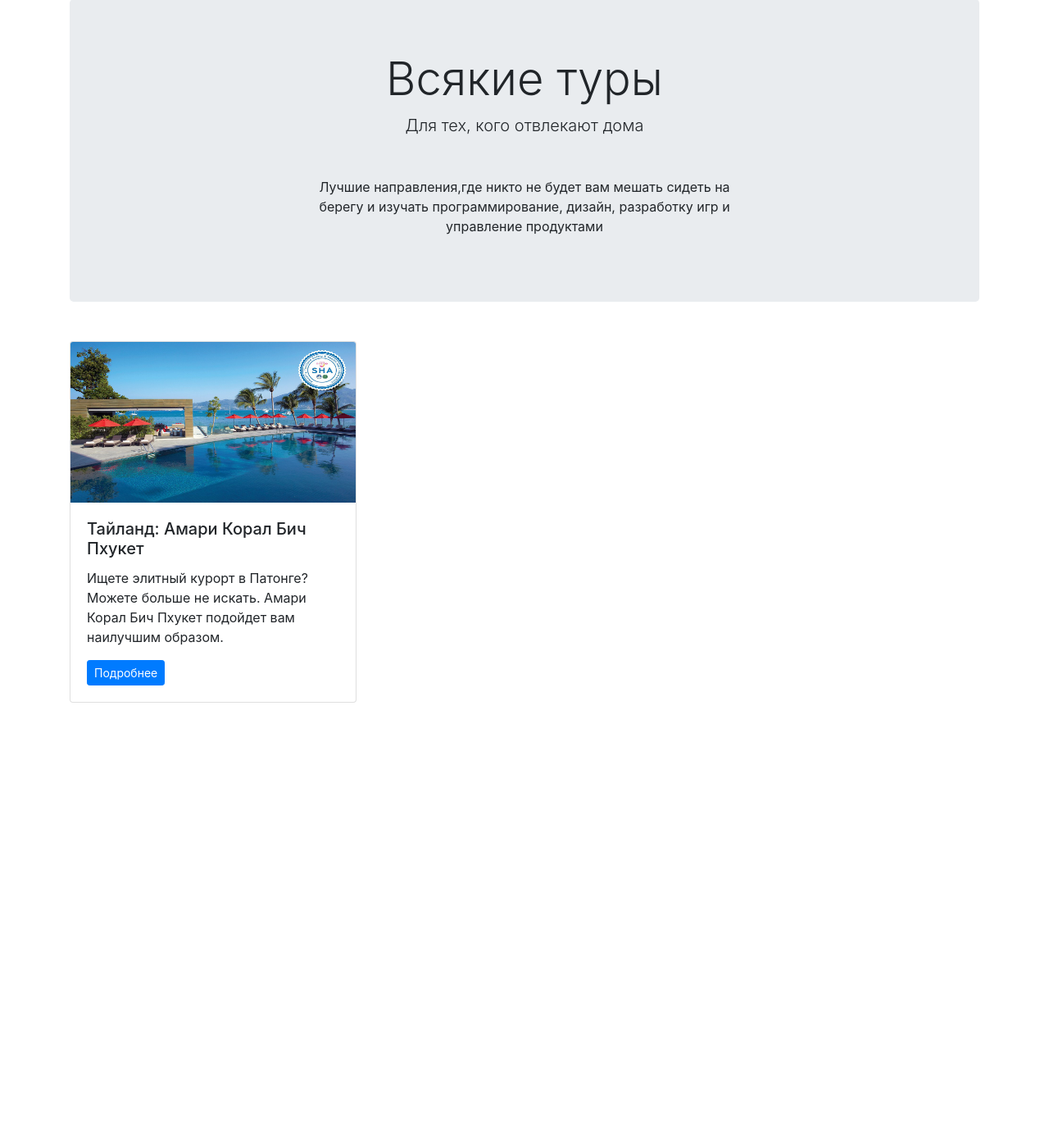
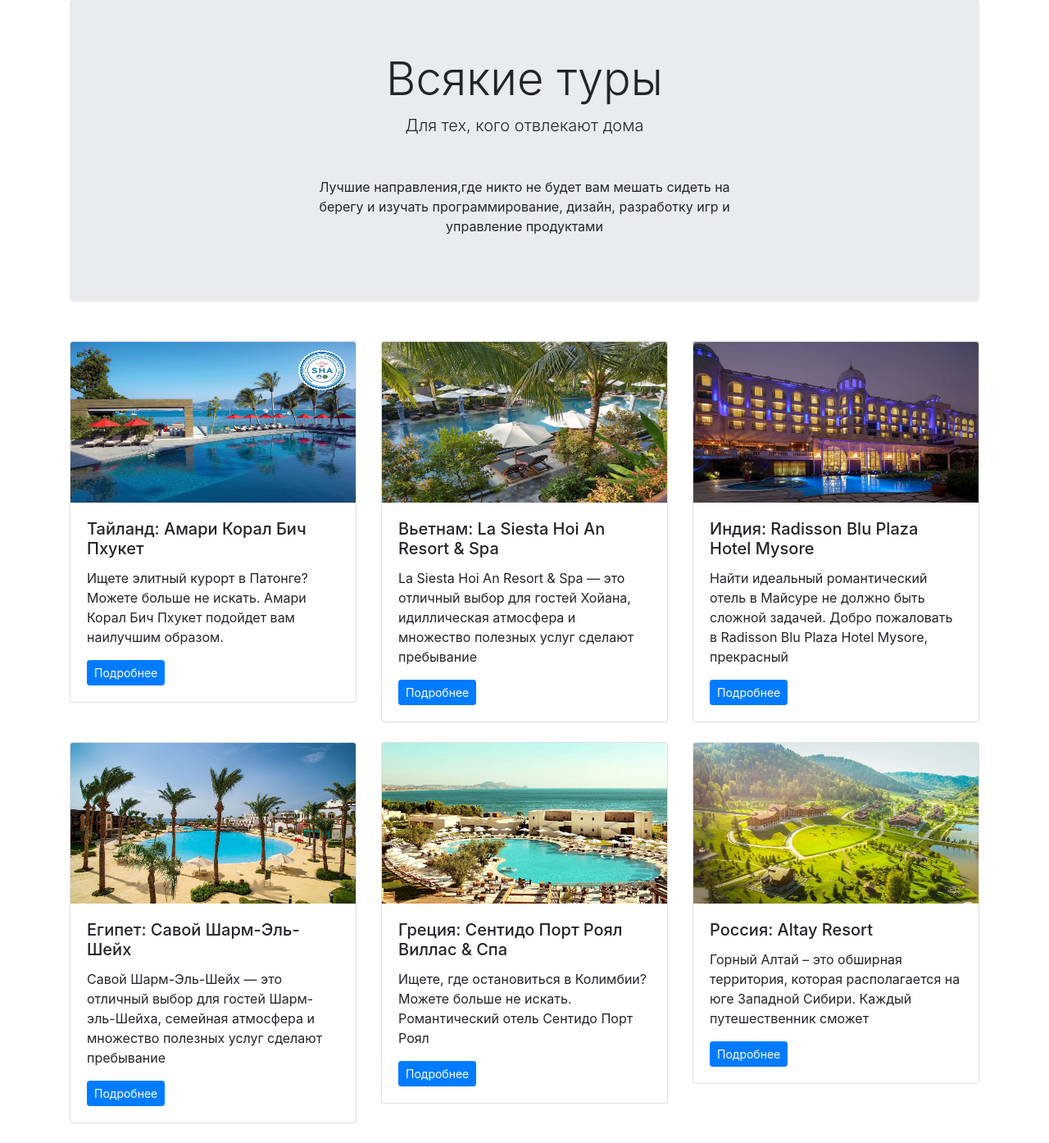
Before and after one commit to MaximZolotukhin/FlaskProject_1, a Flask app: page / in a window 1280 px wide. Shown: the part 97-1491 px from the top of the page at 82% size. Before the commit the page ends 954 px from the top, so only its background shows below. Run offline with Flask 2, Linux system fonts and the light colour scheme; some libraries are stand-ins or nearby versions.

Commit message:
Доработана главная страница

```diff
--- a/templates/index.html
+++ b/templates/index.html
@@ -58,67 +58,66 @@
                     </div>
                 </div>
             </div>
-{#            <!-- Доработать тут#}
-{#             <div class="col-4">#}
-{#                <div class="card mb-4">#}
-{#                    <div class="embed-responsive embed-responsive-16by9">#}
-{#                        <img class="card-img-top embed-responsive-item" src="{{ url_for('static', filename='img/300x200.gif') }}" alt="" />#}
-{#                    </div>#}
-{#                    <div class="card-body">#}
-{#                        <h2 class="h5 card-title">Hotel title</h2>#}
-{#                        <p class="card-text">Some quick example text to build on the card title and make up the bulk of the card's content.</p>#}
-{#                        <a href="#" class="btn btn-sm btn-primary">Подробнее</a>#}
-{#                    </div>#}
-{#                </div>#}
-{#            </div>#}
-{#             <div class="col-4">#}
-{#                <div class="card mb-4">#}
-{#                    <div class="embed-responsive embed-responsive-16by9">#}
-{#                        <img class="card-img-top embed-responsive-item" src="{{ url_for('static', filename='img/300x200.gif') }}" alt="" />#}
-{#                    </div>#}
-{#                    <div class="card-body">#}
-{#                        <h2 class="h5 card-title">Hotel title</h2>#}
-{#                        <p class="card-text">Some quick example text to build on the card title and make up the bulk of the card's content.</p>#}
-{#                        <a href="#" class="btn btn-sm btn-primary">Подробнее</a>#}
-{#                    </div>#}
-{#                </div>#}
-{#            </div>#}
-{#             <div class="col-4">#}
-{#                <div class="card mb-4">#}
-{#                    <div class="embed-responsive embed-responsive-16by9">#}
-{#                        <img class="card-img-top embed-responsive-item" src="{{ url_for('static', filename='img/300x200.gif') }}" alt="" />#}
-{#                    </div>#}
-{#                    <div class="card-body">#}
-{#                        <h2 class="h5 card-title">Hotel title</h2>#}
-{#                        <p class="card-text">Some quick example text to build on the card title and make up the bulk of the card's content.</p>#}
-{#                        <a href="#" class="btn btn-sm btn-primary">Подробнее</a>#}
-{#                    </div>#}
-{#                </div>#}
-{#            </div>#}
-{#             <div class="col-4">#}
-{#                <div class="card mb-4">#}
-{#                    <div class="embed-responsive embed-responsive-16by9">#}
-{#                        <img class="card-img-top embed-responsive-item" src="{{ url_for('static', filename='img/300x200.gif') }}" alt="" />#}
-{#                    </div>#}
-{#                    <div class="card-body">#}
-{#                        <h2 class="h5 card-title">Hotel title</h2>#}
-{#                        <p class="card-text">Some quick example text to build on the card title and make up the bulk of the card's content.</p>#}
-{#                        <a href="#" class="btn btn-sm btn-primary">Подробнее</a>#}
-{#                    </div>#}
-{#                </div>#}
-{#            </div>#}
-{#             <div class="col-4">#}
-{#                <div class="card mb-4">#}
-{#                    <div class="embed-responsive embed-responsive-16by9">#}
-{#                        <img class="card-img-top embed-responsive-item" src="{{ url_for('static', filename='img/300x200.gif') }}" alt="" />#}
-{#                    </div>#}
-{#                    <div class="card-body">#}
-{#                        <h2 class="h5 card-title">Hotel title</h2>#}
-{#                        <p class="card-text">Some quick example text to build on the card title and make up the bulk of the card's content.</p>#}
-{#                        <a href="#" class="btn btn-sm btn-primary">Подробнее</a>#}
-{#                    </div>#}
-{#                </div>#}
-{#            </div>-->#}
+             <div class="col-4">
+                <div class="card mb-4">
+                    <div class="embed-responsive embed-responsive-16by9">
+                        <img class="card-img-top embed-responsive-item" src="{{ url_for('static', filename='img/vietnam.jpg') }}" alt="" />
+                    </div>
+                    <div class="card-body">
+                        <h2 class="h5 card-title">Вьетнам: La Siesta Hoi An Resort & Spa</h2>
+                        <p class="card-text">La Siesta Hoi An Resort & Spa — это отличный выбор для гостей Хойана, идиллическая атмосфера и множество полезных услуг сделают пребывание</p>
+                        <a href="https://www.tripadvisor.ru/Hotel_Review-g298082-d12250031-Reviews-La_Siesta_Hoi_An_Resort_Spa-Hoi_An_Quang_Nam_Province.html" class="btn btn-sm btn-primary">Подробнее</a>
+                    </div>
+                </div>
+            </div>
+             <div class="col-4">
+                <div class="card mb-4">
+                    <div class="embed-responsive embed-responsive-16by9">
+                        <img class="card-img-top embed-responsive-item" src="{{ url_for('static', filename='img/india.jpg') }}" alt="" />
+                    </div>
+                    <div class="card-body">
+                        <h2 class="h5 card-title">Индия: Radisson Blu Plaza Hotel Mysore</h2>
+                        <p class="card-text">Найти идеальный романтический отель в Майсуре не должно быть сложной задачей. Добро пожаловать в Radisson Blu Plaza Hotel Mysore, прекрасный</p>
+                        <a href="https://www.tripadvisor.ru/Hotel_Review-g304553-d4040823-Reviews-Radisson_Blu_Plaza_Hotel_Mysore-Mysuru_Mysore_Mysore_District_Karnataka.html" class="btn btn-sm btn-primary">Подробнее</a>
+                    </div>
+                </div>
+            </div>
+             <div class="col-4">
+                <div class="card mb-4">
+                    <div class="embed-responsive embed-responsive-16by9">
+                        <img class="card-img-top embed-responsive-item" src="{{ url_for('static', filename='img/egypet-savoy-sharm-el-sheikh.jpg') }}" alt="" />
+                    </div>
+                    <div class="card-body">
+                        <h2 class="h5 card-title">Египет: Савой Шарм-Эль-Шейх</h2>
+                        <p class="card-text">Савой Шарм-Эль-Шейх — это отличный выбор для гостей Шарм-эль-Шейха, семейная атмосфера и множество полезных услуг сделают пребывание</p>
+                        <a href="https://www.tripadvisor.ru/Hotel_Review-g297555-d464191-Reviews-Savoy_Sharm_El_Sheikh-Sharm_El_Sheikh_South_Sinai_Red_Sea_and_Sinai.html" class="btn btn-sm btn-primary">Подробнее</a>
+                    </div>
+                </div>
+            </div>
+            <div class="col-4">
+                <div class="card mb-4">
+                    <div class="embed-responsive embed-responsive-16by9">
+                        <img class="card-img-top embed-responsive-item" src="{{ url_for('static', filename='img/greece.jpg') }}" alt="" />
+                    </div>
+                    <div class="card-body">
+                        <h2 class="h5 card-title">Греция: Сентидо Порт Роял Виллас & Спа</h2>
+                        <p class="card-text">Ищете, где остановиться в Колимбии? Можете больше не искать. Романтический отель Сентидо Порт Роял</p>
+                        <a href="https://www.tripadvisor.ru/Hotel_Review-g635615-d1541200-Reviews-Sentido_Port_Royal_Villas_Spa-Kolimbia_Rhodes_Dodecanese_South_Aegean.html" class="btn btn-sm btn-primary">Подробнее</a>
+                    </div>
+                </div>
+            </div>
+             <div class="col-4">
+                <div class="card mb-4">
+                    <div class="embed-responsive embed-responsive-16by9">
+                        <img class="card-img-top embed-responsive-item" src="{{ url_for('static', filename='img/altay.jpg') }}" alt="" />
+                    </div>
+                    <div class="card-body">
+                        <h2 class="h5 card-title">Россия: Altay Resort</h2>
+                        <p class="card-text">Горный Алтай – это обширная территория, которая располагается на юге Западной Сибири. Каждый путешественник сможет</p>
+                        <a href="https://www.tripadvisor.ru/Hotel_Review-g6495573-d15666965-Reviews-Altay_Resort-Urlu_Aspak_Republic_of_Altai_Siberian_District.html#/media/15666965/570145286:p/?albumid=101&type=2&category=101" class="btn btn-sm btn-primary">Подробнее</a>
+                    </div>
+                </div>
+            </div>
         </div>
     </main>
     <script src="https://code.jquery.com/jquery-3.2.1.slim.min.js" integrity="sha384-KJ3o2DKtIkvYIK3UENzmM7KCkRr/rE9/Qpg6aAZGJwFDMVNA/GpGFF93hXpG5KkN" crossorigin="anonymous"></script>
```
Also changed, not shown: static/img/altay.jpg (added), static/img/egypet-savoy-sharm-el-sheikh.jpg (added), static/img/greece.jpg (added), static/img/india.jpg (added), static/img/vietnam.jpg (added).
